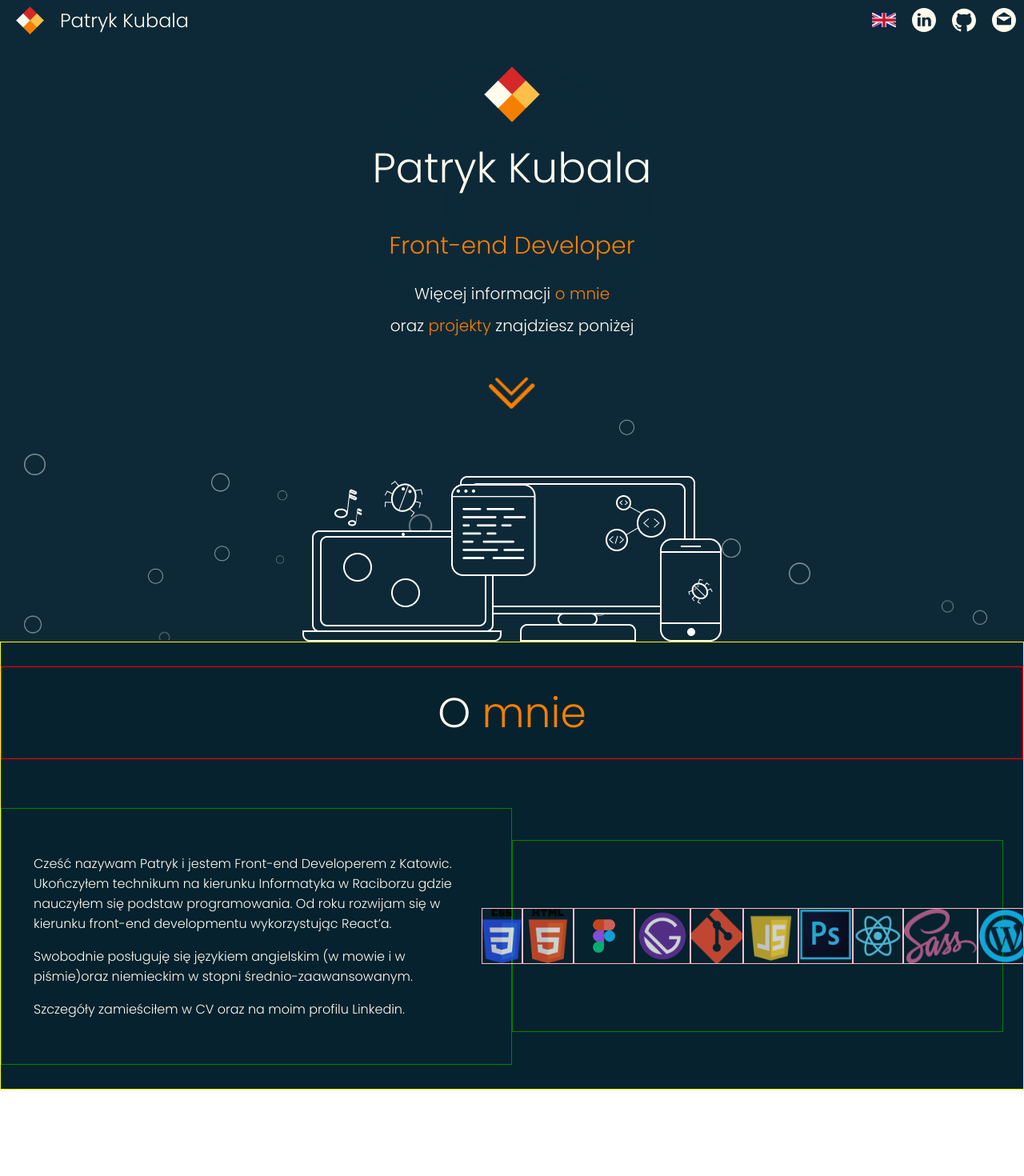
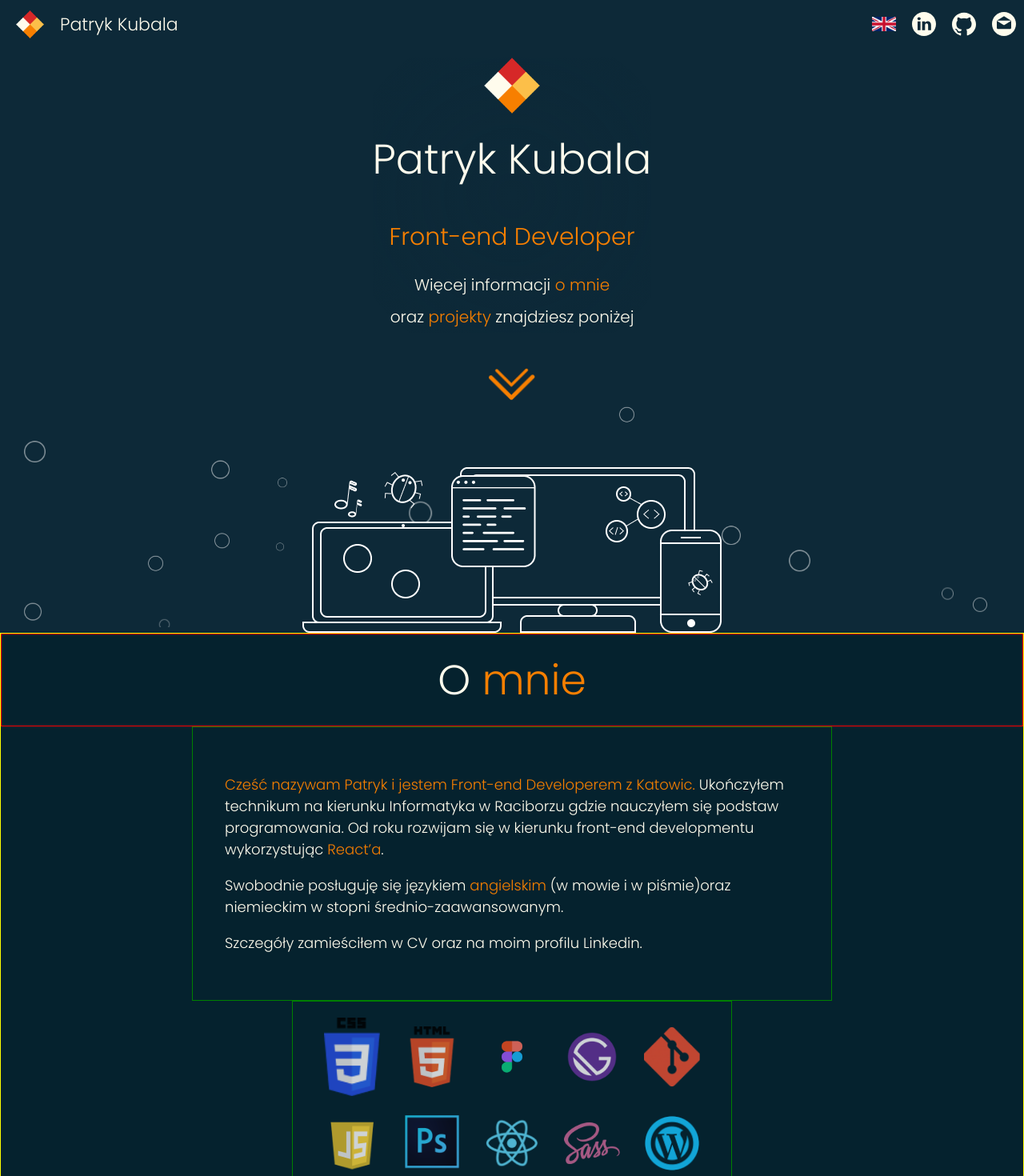
Before and after one commit to patkub2/portfolio, a React (Create React App) app: page / in a window 1280 px wide. Shown: the top 1470 px of the page at 80% size. Before the commit the page ends 1362 px from the top, so only its background shows below. Built offline with nearby package versions, Linux system fonts and the light colour scheme.

Commit message:
added about me component

```diff
--- a/src/components/About.js
+++ b/src/components/About.js
@@ -5,7 +5,7 @@ import Orange from "./Orange";
 const AboutContainer = styled.div`
   border: 1px solid green; /* RED*/
   min-height: 30vh;
-  width: 50%;
+  width: 800px;
   display: column flex;
   align-items: center;
   justify-content: center;
--- a/src/components/Image.js
+++ b/src/components/Image.js
@@ -2,8 +2,9 @@ import React from "react";
 import styled from "styled-components";
 
 const ImgCont = styled.img`
-  border: 1px solid pink; /* RED*/
-  height: 70px;
+  /*border: 1px solid pink; /* RED*/
+  width: 70px;
+  margin: 10px 15px;
 `;
 
 function Image(p) {
--- a/src/components/Logo.js
+++ b/src/components/Logo.js
@@ -7,7 +7,7 @@ const LogoWraper = styled.nav`
   /*border: 1px solid yellow; /* RED*/
   display: flex;
   align-items: center;
-  font-size: 24px;
+  font-size: 22px;
   padding-left: 20px;
 
   img {
--- a/src/components/Main.js
+++ b/src/components/Main.js
@@ -6,7 +6,7 @@ import Arrow from "./Arrow";
 
 const MainContainer = styled.div`
   /*border: 1px solid yellow; /* RED*/
-  min-height: 94vh;
+  min-height: 92vh;
   display: flex;
   align-items: center;
   justify-content: flex-end;
--- a/src/components/Me.js
+++ b/src/components/Me.js
@@ -2,6 +2,7 @@ import React from "react";
 import styled from "styled-components";
 import MeText from "./MeText";
 import About from "./About";
+
 import css from "../img/css.png";
 import html from "../img/html.png";
 import figma from "../img/figma.png";
@@ -14,13 +15,15 @@ import sass from "../img/sass.png";
 import wp from "../img/wp.png";
 import Image from "./Image";
 import Tech from "./Tech";
+import Orange from "./Orange";
 
 const MeContainer = styled.div`
   border: 1px solid yellow; /* RED*/
   min-height: 70vh;
   display: flex;
+  font-size: 18px;
   align-items: center;
-  justify-content: flex-start;
+  justify-content: space-around;
   flex-flow: wrap;
   background-color: ${({ theme }) => theme.colors.darker};
 `;
@@ -31,15 +34,17 @@ function Me() {
       <MeText />
       <About>
         <p>
-          Cześć nazywam Patryk i jestem Front-end Developerem z Katowic.
+          <Orange>
+            Cześć nazywam Patryk i jestem Front-end Developerem z Katowic.
+          </Orange>{" "}
           Ukończyłem technikum na kierunku Informatyka w Raciborzu gdzie
           nauczyłem się podstaw programowania. Od roku rozwijam się w kierunku
-          front-end developmentu wykorzystując React’a.
+          front-end developmentu wykorzystując <Orange>React’a</Orange>.
         </p>
         <p>
           {" "}
-          Swobodnie posługuję się językiem angielskim (w mowie i w piśmie)oraz
-          niemieckim w stopni średnio-zaawansowanym.
+          Swobodnie posługuję się językiem <Orange>angielskim</Orange> (w mowie
+          i w piśmie)oraz niemieckim w stopni średnio-zaawansowanym.
         </p>
         <p> Szczegóły zamieściłem w CV oraz na moim profilu Linkedin.</p>
       </About>
--- a/src/components/NavBar.js
+++ b/src/components/NavBar.js
@@ -7,6 +7,7 @@ const NavBarContainer = styled.div`
   /*border: 1px solid red; /* RED*/
   min-height: 5vh;
   display: flex;
+  padding-top: 5px;
   justify-content: space-between;
   position: -webkit-sticky; /* Safari */
   position: sticky;
--- a/src/components/Snow.js
+++ b/src/components/Snow.js
@@ -40,7 +40,7 @@ const Cont = styled.div`
   justify-content: space-between;
   margin: 0;
   padding: 0;
-  padding-top: 100vh;
+  padding-top: 98vh;
   overflow: hidden;
   z-index: 8;
   height: 0vh;
--- a/src/components/Tech.js
+++ b/src/components/Tech.js
@@ -1,14 +1,15 @@
 import React from "react";
 import styled from "styled-components";
-import Orange from "./Orange";
 
 const TechContainer = styled.div`
   border: 1px solid green; /* RED*/
-  min-height: 30vh;
-  width: 48vw;
+  min-height: 20vh;
+  padding: 10px;
+  width: 550px;
   display: flex;
   align-items: center;
   justify-content: center;
+  flex-wrap: wrap;
 `;
 
 function Tech({ children }) {
```
